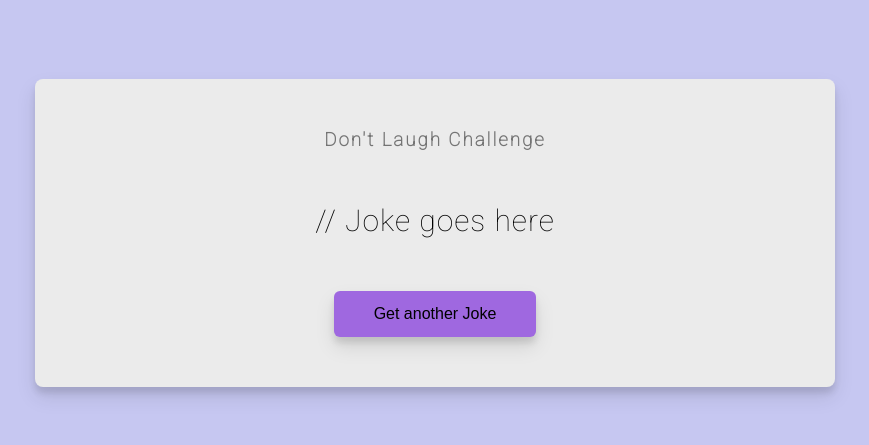
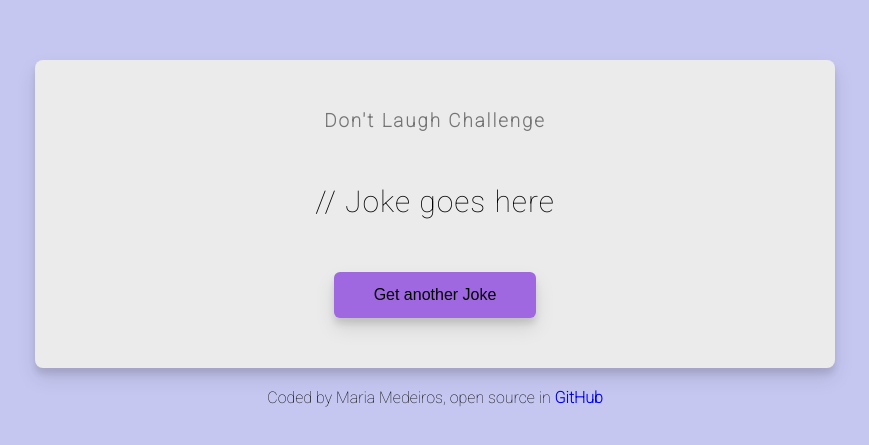
Before and after one commit to mariavmedeiros/dad-jokes, a plain HTML site: page index.html in a window 1280 px wide. Shown: the part 167-612 px from the top of the page, without its empty margins (205-1074 px from the left). Drawn offline with Linux system fonts and the light colour scheme; no server answers.

Commit message:
added footer more css

```diff
--- a/index.html
+++ b/index.html
@@ -13,6 +13,12 @@
       <div id="joke" class="joke">// Joke goes here</div>
       <button id="jokeBtn" class="btn">Get another Joke</button>
     </div>
+    <footer id="footer">
+      Coded by Maria Medeiros, open source in
+      <a href="https://github.com/mariavmedeiros/dad-jokes" target="_blank"
+        >GitHub
+      </a>
+    </footer>
     <script src="script.js"></script>
   </body>
 </html>
--- a/style.css
+++ b/style.css
@@ -16,6 +16,10 @@ body {
   margin: 0;
   padding: 20px;
 }
+a {
+  text-decoration: none;
+  font-weight: bold;
+}
 
 .container {
   background-color: rgb(235, 235, 235);
@@ -25,6 +29,7 @@ body {
   text-align: center;
   max-width: 100%;
   width: 800px;
+  margin-bottom: 20px;
 }
 
 h3 {
```
